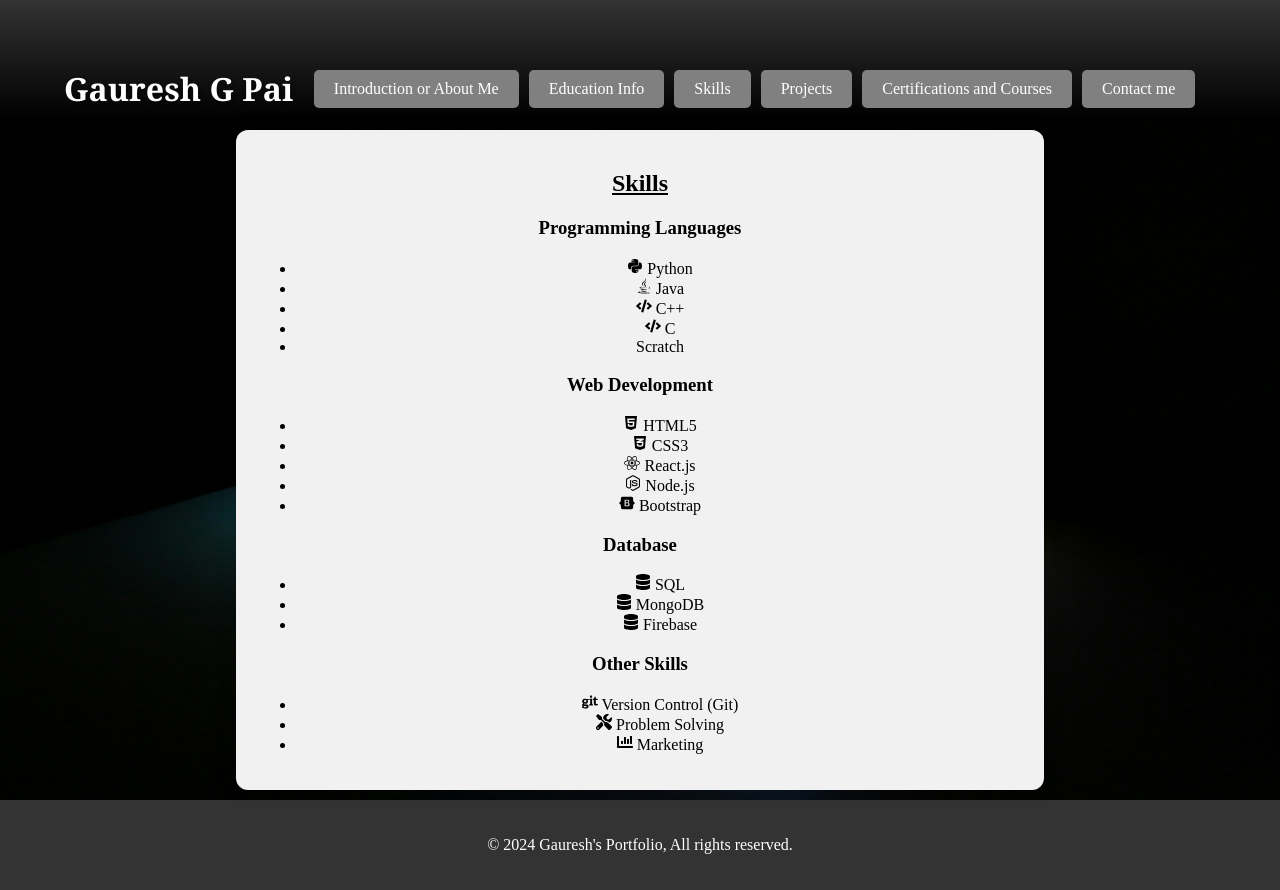
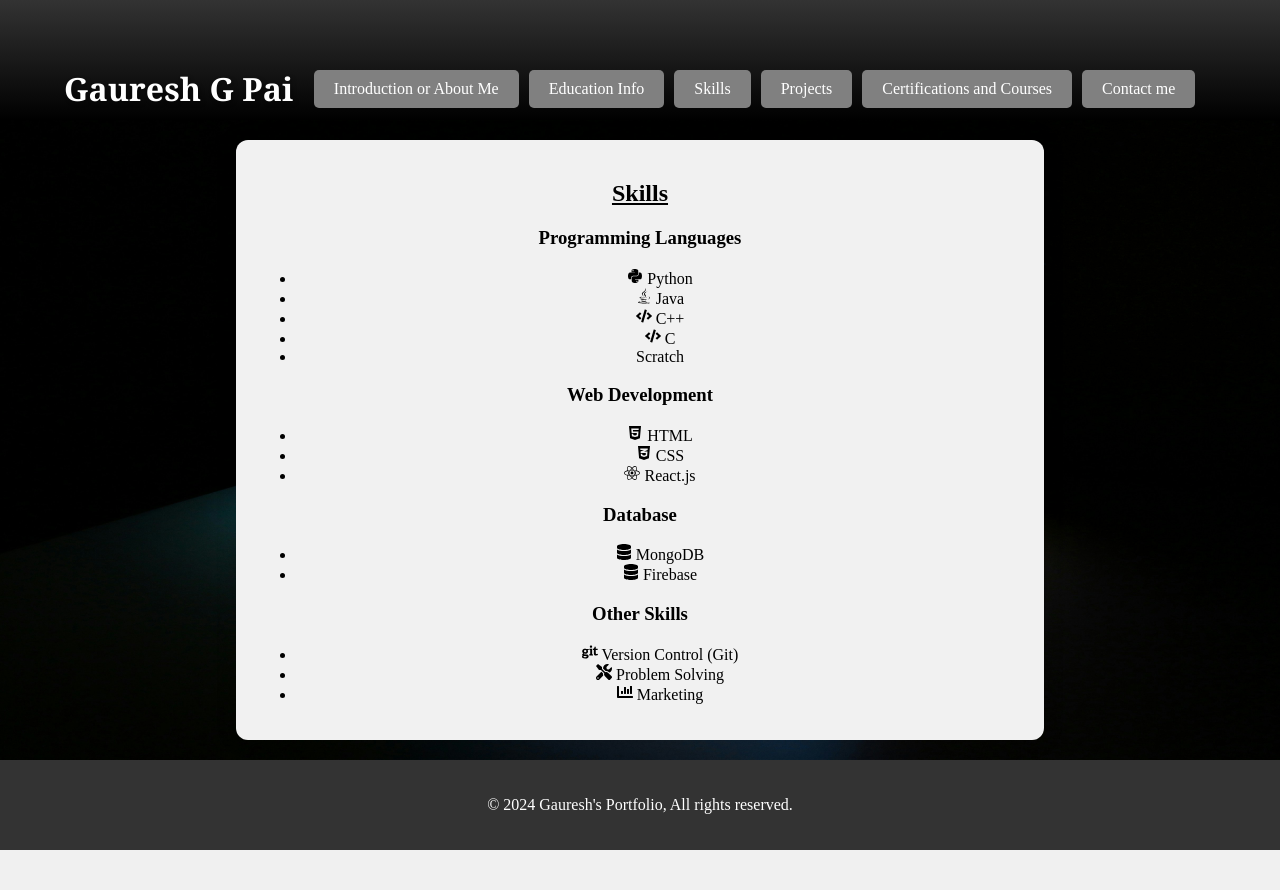
Before and after one commit to gaureshpai/old_portfolio, a Next.js app: page /Skills in a window 1280 px wide. After the commit the page ends 850 px from the top, so only its background shows below. Built offline with nearby package versions, Linux system fonts and the light colour scheme.

Commit message:
skil update

```diff
--- a/app/Skills/page.tsx
+++ b/app/Skills/page.tsx
@@ -35,16 +35,13 @@
 
         <h3>Web Development</h3>
         <ul>
-          <li><FaHtml5 /> HTML5</li>
-          <li><FaCss3Alt /> CSS3</li>
+          <li><FaHtml5 /> HTML</li>
+          <li><FaCss3Alt /> CSS</li>
           <li><FaReact /> React.js</li>
-          <li><FaNodeJs /> Node.js</li>
-          <li><FaBootstrap /> Bootstrap</li>
         </ul>
 
         <h3>Database</h3>
         <ul>
-          <li><FaDatabase /> SQL</li>
           <li><FaDatabase /> MongoDB</li>
           <li><FaDatabase /> Firebase</li>
         </ul>
```
